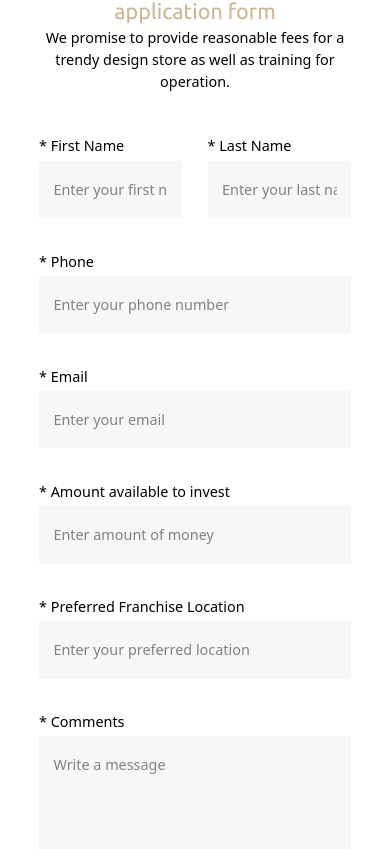
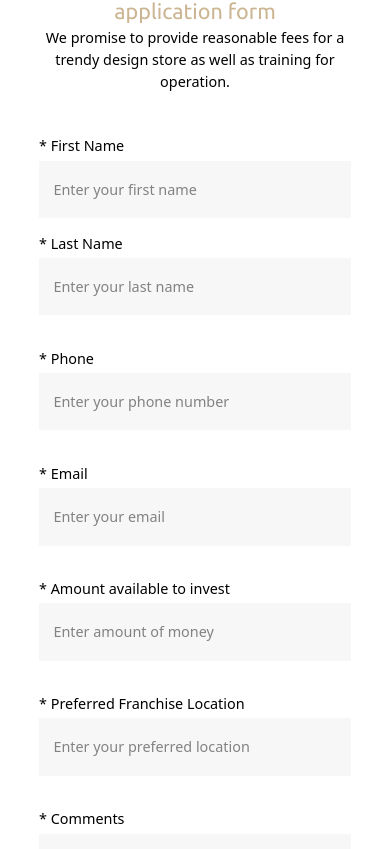
Before and after one commit to VoxelFS/folletto, a Next.js app: page /franchise in a window 390 px wide. Shown: the part 871-1720 px from the top of the page. Built offline with nearby package versions, Linux system fonts and the light colour scheme.

Commit message:
form done

```diff
--- a/src/app/(frontend)/franchise/_components/FranchiseForm.tsx
+++ b/src/app/(frontend)/franchise/_components/FranchiseForm.tsx
@@ -6,8 +6,12 @@ import {zodResolver} from "@hookform/resolvers/zod";
 import FormInput from "@/components/ui/FormInput";
 import Button from "@/components/ui/Button";
 import FormTextarea from "@/components/ui/FormTextArea";
+import {useState} from "react";
+import ThankYou from "@/components/ThankYou";
+import Title from "@/components/ui/Title";
 
 export default function FranchiseForm() {
+    const [sent, setSent] = useState<boolean>(false);
 
     const {
         register,
@@ -18,13 +22,46 @@ export default function FranchiseForm() {
     });
 
     async function onSubmit(data: Franchise) {
-        await new Promise<void>((resolve) => {setTimeout(resolve, 1000)})
-        console.log(data);
+        const response = await fetch("https://api.web3forms.com/submit", {
+            method: "POST",
+            headers: {
+                "Content-Type": "application/json",
+                Accept: "application/json",
+            },
+            body: JSON.stringify({
+                access_key: process.env.NEXT_PUBLIC_WEB3FORM_KEY || "",
+                "First Name": data.firstName,
+                "Last Name": data.lastName,
+                "Phone": data.phone,
+                "Email": data.email,
+                "Amount to Invest": data.amount,
+                "Preferred Location": data.preferredLocation,
+                "Comments": data.comments,
+            }),
+        });
+        const result = await response.json();
+        if (result.success) {
+            setSent(true);
+        }
     }
 
     return (
-        <form onSubmit={handleSubmit(onSubmit)} className="flex flex-col gap-y-5">
-            <div className="grid grid-cols-2 gap-x-7">
+        <>
+            {sent ? (
+                <div>
+                    <ThankYou />
+                </div>
+            ) : (
+                <>
+                    <section className="mt-24 flex flex-col items-center text-center">
+                        <Title title="Join our Family!"/>
+                        <h3 className="text-primary-brown mt-7">Franchise consultation application form</h3>
+                        <p className="md:w-[50%]">We promise to provide reasonable fees for a trendy design store as
+                            well as training for operation.</p>
+                    </section>
+
+                    <form onSubmit={handleSubmit(onSubmit)} className="flex flex-col gap-y-5 my-12">
+                        <div className="grid grid-cols-1 md:grid-cols-2 gap-x-7">
                             <FormInput
                                 label="First Name"
                                 placeholder="Enter your first name"
@@ -85,5 +122,8 @@ export default function FranchiseForm() {
                                         </button>
                                     </Button>
                     </form>
+                </>
+            )}
+        </>
     );
 }
--- a/src/app/(frontend)/franchise/page.tsx
+++ b/src/app/(frontend)/franchise/page.tsx
@@ -1,20 +1,12 @@
 import StandardLayout from "@/components/layouts/StandardLayout";
 import Header from "@/components/ui/Header";
-import Title from "@/components/ui/Title";
 import FranchiseForm from "@/app/(frontend)/franchise/_components/FranchiseForm";
 
 export default function Page() {
     return (
         <StandardLayout>
             <Header title="Franchise" image="/images/location/location_placeholder.png" />
-            <section className="mt-24 flex flex-col items-center text-center">
-                <Title title="Join our Family!" />
-                <h3 className="text-primary-brown mt-7">Franchise consultation application form</h3>
-                <p className="md:w-[50%]">We promise to provide reasonable fees for a trendy design store as well as training for operation.</p>
-            </section>
-            <section className="my-12">
-                <FranchiseForm />
-            </section>
+            <FranchiseForm />
         </StandardLayout>
     );
 }
--- /dev/null
+++ b/src/components/ThankYou.tsx
@@ -0,0 +1,24 @@
+import Image from "next/image";
+import Link from "next/link";
+import Button from "@/components/ui/Button";
+
+export default function ThankYou() {
+    return (
+        <div className="flex flex-col justify-center items-center">
+            <Image
+                src="/images/svg/check.svg"
+                alt="tick"
+                height={128}
+                width={128}
+            />
+            <h2>Thank you for contacting us!</h2>
+            <p>We have received your message.</p>
+            <p>We'll reach out to you soon.</p>
+            <Button className="mt-10">
+                <Link href="/" className="text-primary-brown">
+                    Back to home
+                </Link>
+            </Button>
+        </div>
+    );
+}
--- a/src/lib/zod/schema/index.ts
+++ b/src/lib/zod/schema/index.ts
@@ -3,8 +3,8 @@
 import { z } from "zod";
 
 export const franchiseSchema = z.object({
-    firstName: z.string(),
-    lastName: z.string(),
+    firstName: z.string().min(1, "First name is required"),
+    lastName: z.string().min(1, "Last name is required"),
     phone: z.preprocess(
         (val) => (val === '' || val === null ? NaN : Number(val)),
         z
@@ -15,7 +15,7 @@ export const franchiseSchema = z.object({
                 message: "Phone must be a valid number",
             })
     ) as z.ZodType<number>,
-    email: z.string().email(),
+    email: z.string().min(1, "Email is required").email("Invalid email"),
     amount: z.preprocess(
         (val) => (val === '' || val === null ? NaN : Number(val)),
         z
@@ -26,8 +26,8 @@ export const franchiseSchema = z.object({
                 message: "Amount must be a valid number",
             })
     ) as z.ZodType<number>,
-    preferredLocation: z.string(),
-    comments: z.string(),
+    preferredLocation: z.string().min(1, "Preferred location is required"),
+    comments: z.string().min(1, "Comments are required"),
 });
 
 export type Franchise = z.infer<typeof franchiseSchema>;
```
Also changed, not shown: public/images/svg/check.svg (added). Lines whose indentation alone changed are shown as unchanged.
